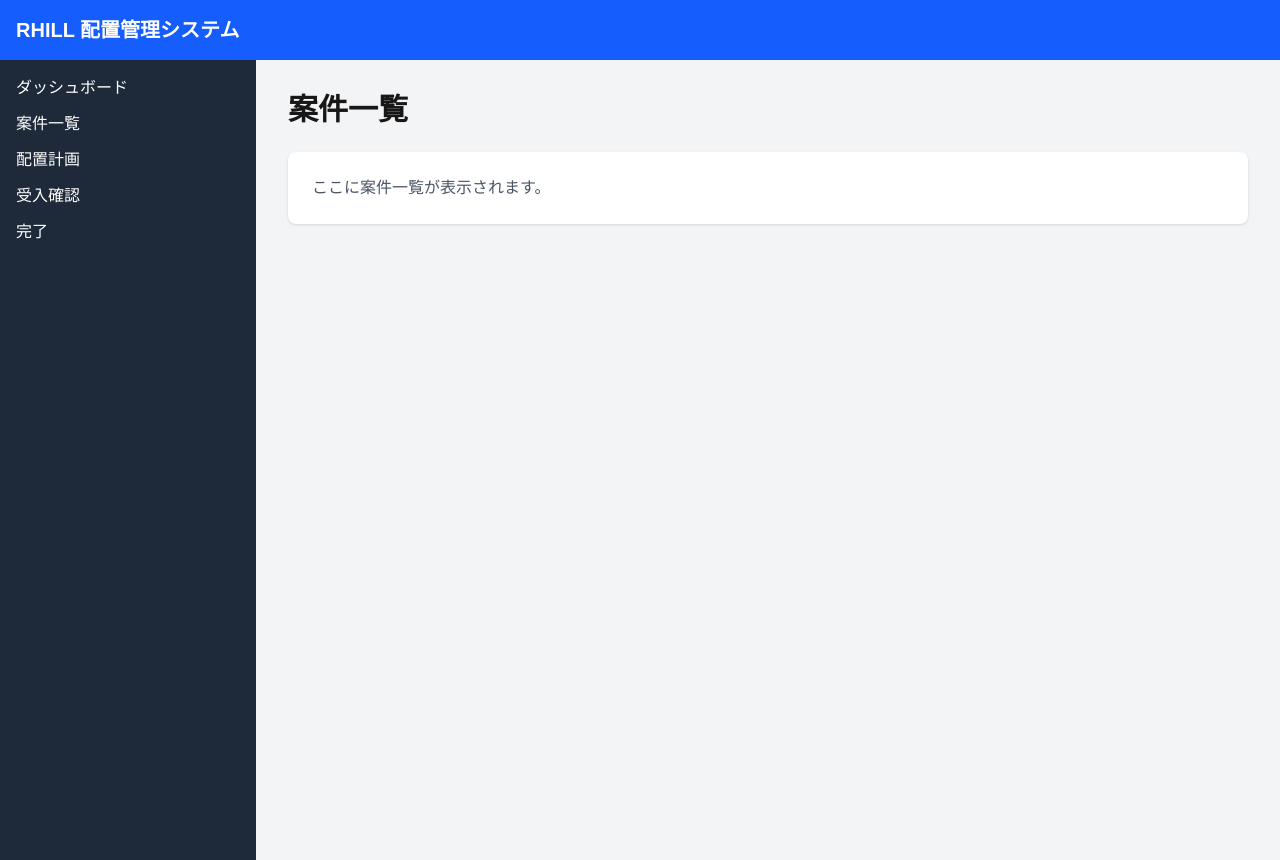
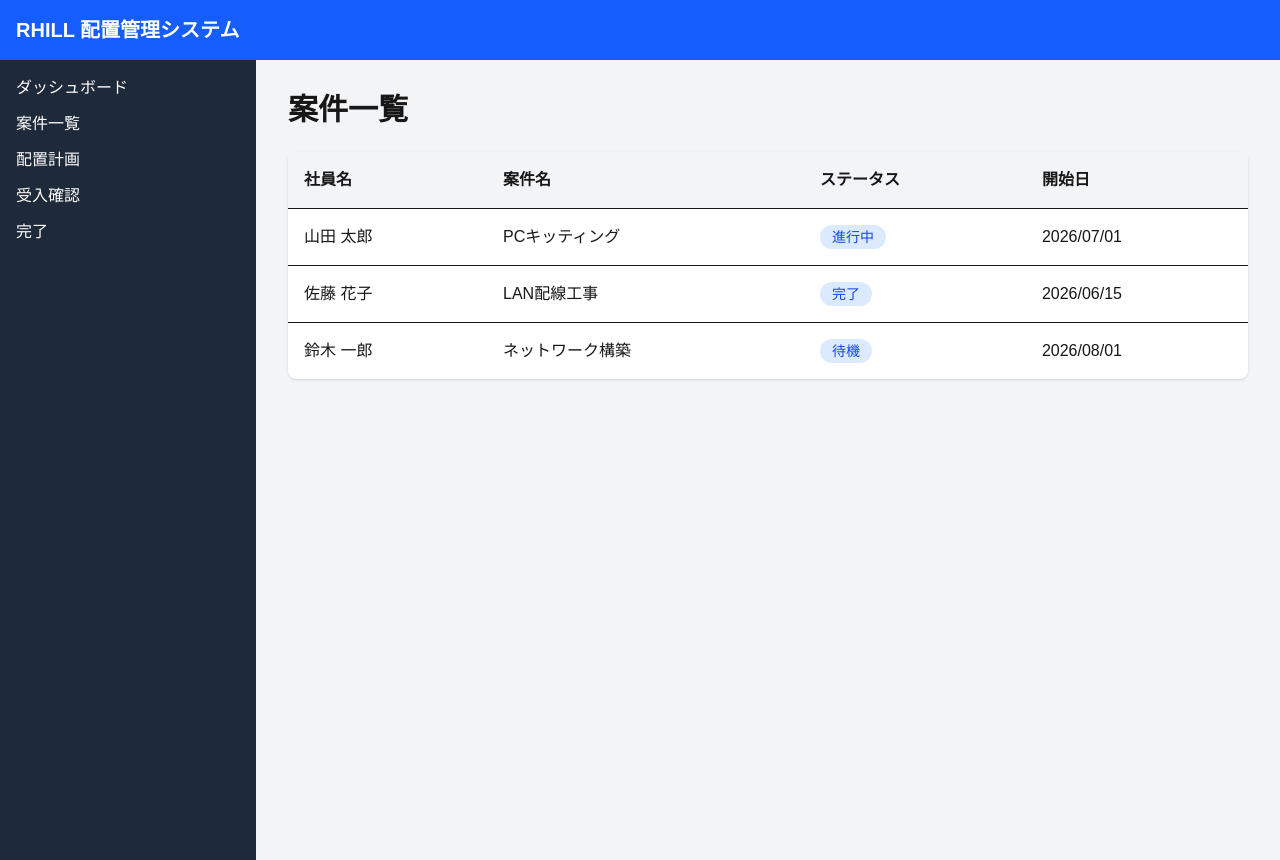
Before and after one commit to keinosukenakahara/rhill-demo, a Next.js app: page /projects in a window 1280 px wide. Built offline with nearby package versions, Linux system fonts and the light colour scheme.

Commit message:
rhill-demo
✅ 「案件一覧」のタイトルが表示される
✅ 3件のデータが表形式で表示される
✅ 「進行中」「完了」「待機」が青いバッジで表示される
✅ 行にマウスを乗せると背景が薄いグレーになる

```diff
--- a/app/projects/page.tsx
+++ b/app/projects/page.tsx
@@ -1,5 +1,29 @@
 import Header from "@/components/Header";
 import Sidebar from "@/components/Sidebar";
+
+const projects = [
+  {
+    id: 1,
+    employee: "山田 太郎",
+    project: "PCキッティング",
+    status: "進行中",
+    start: "2026/07/01",
+  },
+  {
+    id: 2,
+    employee: "佐藤 花子",
+    project: "LAN配線工事",
+    status: "完了",
+    start: "2026/06/15",
+  },
+  {
+    id: 3,
+    employee: "鈴木 一郎",
+    project: "ネットワーク構築",
+    status: "待機",
+    start: "2026/08/01",
+  },
+];
 
 export default function ProjectsPage() {
   return (
@@ -10,14 +34,39 @@ export default function ProjectsPage() {
         <Sidebar />
 
         <main className="flex-1 p-8">
-          <h2 className="text-3xl font-bold mb-6">
+          <h1 className="text-3xl font-bold mb-6">
             案件一覧
-          </h2>
+          </h1>
 
-          <div className="bg-white rounded-lg shadow p-6">
-            <p className="text-gray-600">
-              ここに案件一覧が表示されます。
-            </p>
+          <div className="bg-white rounded-lg shadow">
+            <table className="w-full">
+              <thead className="bg-gray-100">
+                <tr>
+                  <th className="text-left p-4">社員名</th>
+                  <th className="text-left p-4">案件名</th>
+                  <th className="text-left p-4">ステータス</th>
+                  <th className="text-left p-4">開始日</th>
+                </tr>
+              </thead>
+
+              <tbody>
+                {projects.map((project) => (
+                  <tr
+                    key={project.id}
+                    className="border-t hover:bg-gray-50"
+                  >
+                    <td className="p-4">{project.employee}</td>
+                    <td className="p-4">{project.project}</td>
+                    <td className="p-4">
+                      <span className="px-3 py-1 rounded-full bg-blue-100 text-blue-700 text-sm">
+                        {project.status}
+                      </span>
+                    </td>
+                    <td className="p-4">{project.start}</td>
+                  </tr>
+                ))}
+              </tbody>
+            </table>
           </div>
         </main>
       </div>
```
